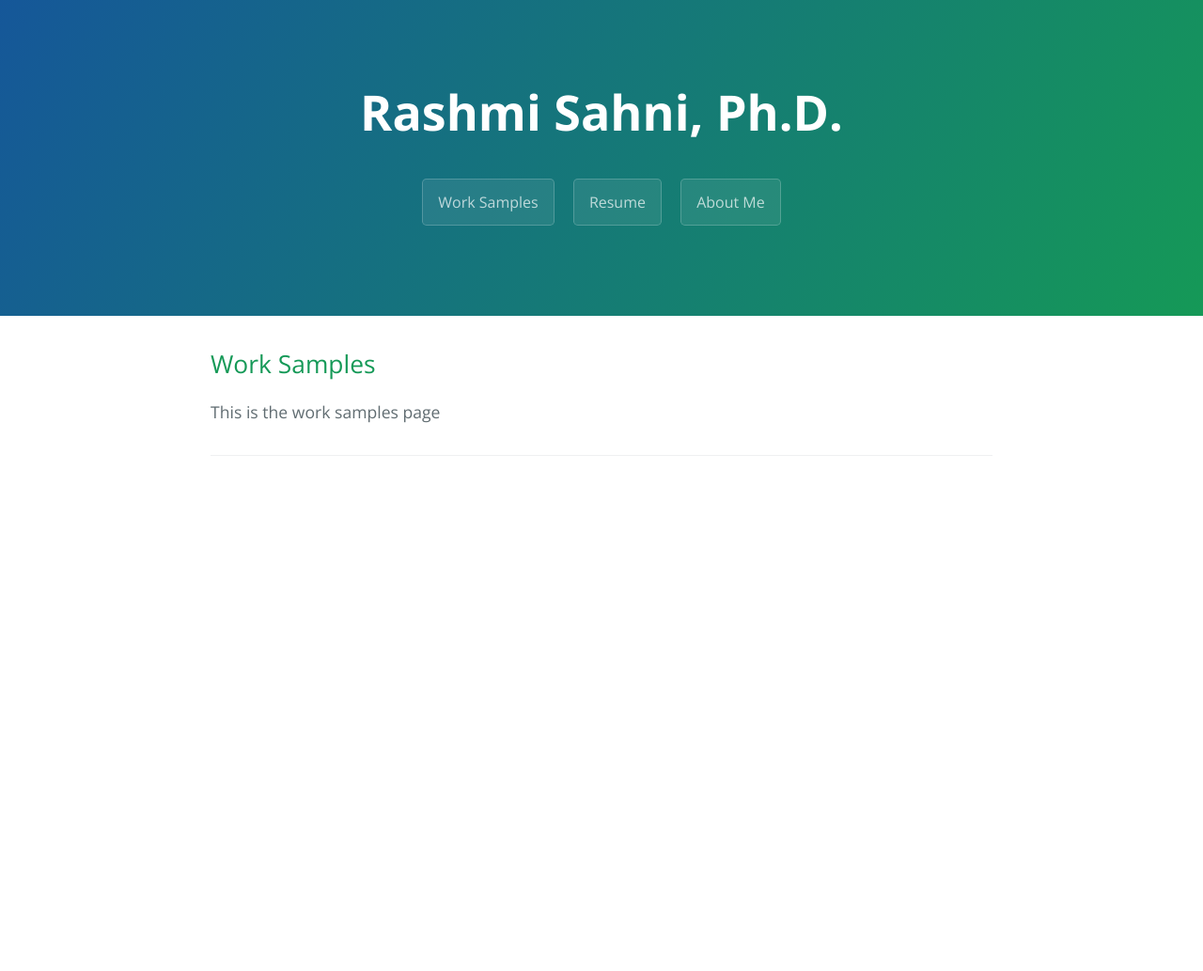
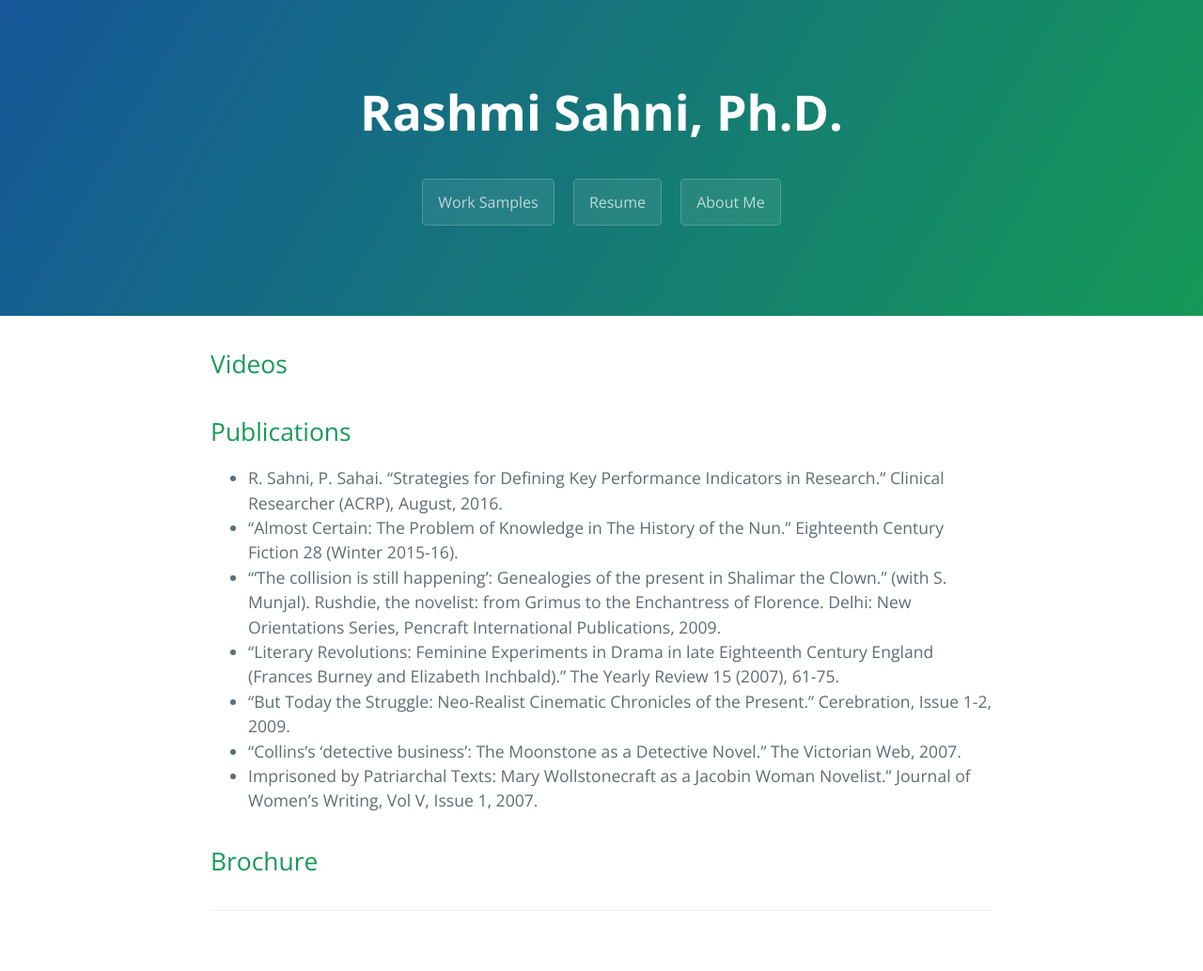
Before and after one commit to rashmisahni/rashmisahni.github.io, a Jekyll site: the page built from index.md, in a window 1280 px wide. Shown: the whole page at 94% size. Built offline with Jekyll 4.4.1, drawn with Linux system fonts in a browser that asks for light colours; the repository's description, which GitHub fills in, is left out; our own code applies the rules of GitHub Pages for plain Markdown files; before the commit the page ends 900 px from its top, so only the background shows below that.

Commit message:
adding publications

```diff
--- a/index.md
+++ b/index.md
@@ -3,6 +3,17 @@ layout: default
 ---
 
 
-## Work Samples
+## Videos
 
-This is the work samples page
+## Publications
+
+* R. Sahni, P. Sahai. "Strategies for Defining Key Performance Indicators in Research." Clinical Researcher (ACRP), August, 2016.
+* "Almost Certain: The Problem of Knowledge in The History of the Nun." Eighteenth Century Fiction 28 (Winter 2015-16).
+* "'The collision is still happening’: Genealogies of the present in Shalimar the Clown." (with S. Munjal).  Rushdie, the novelist: from Grimus to the Enchantress of Florence. Delhi: New Orientations Series, Pencraft International Publications, 2009.
+* "Literary Revolutions: Feminine Experiments in Drama in late Eighteenth Century England (Frances Burney and Elizabeth Inchbald)." The Yearly Review 15 (2007), 61-75.
+* "But Today the Struggle: Neo-Realist Cinematic Chronicles of the Present." Cerebration, Issue 1-2, 2009.
+* "Collins's 'detective business': The Moonstone as a Detective Novel." The Victorian Web, 2007.
+* Imprisoned by Patriarchal Texts: Mary Wollstonecraft as a Jacobin Woman Novelist."  Journal of Women's Writing, Vol V, Issue 1, 2007.
+
+
+## Brochure
```
